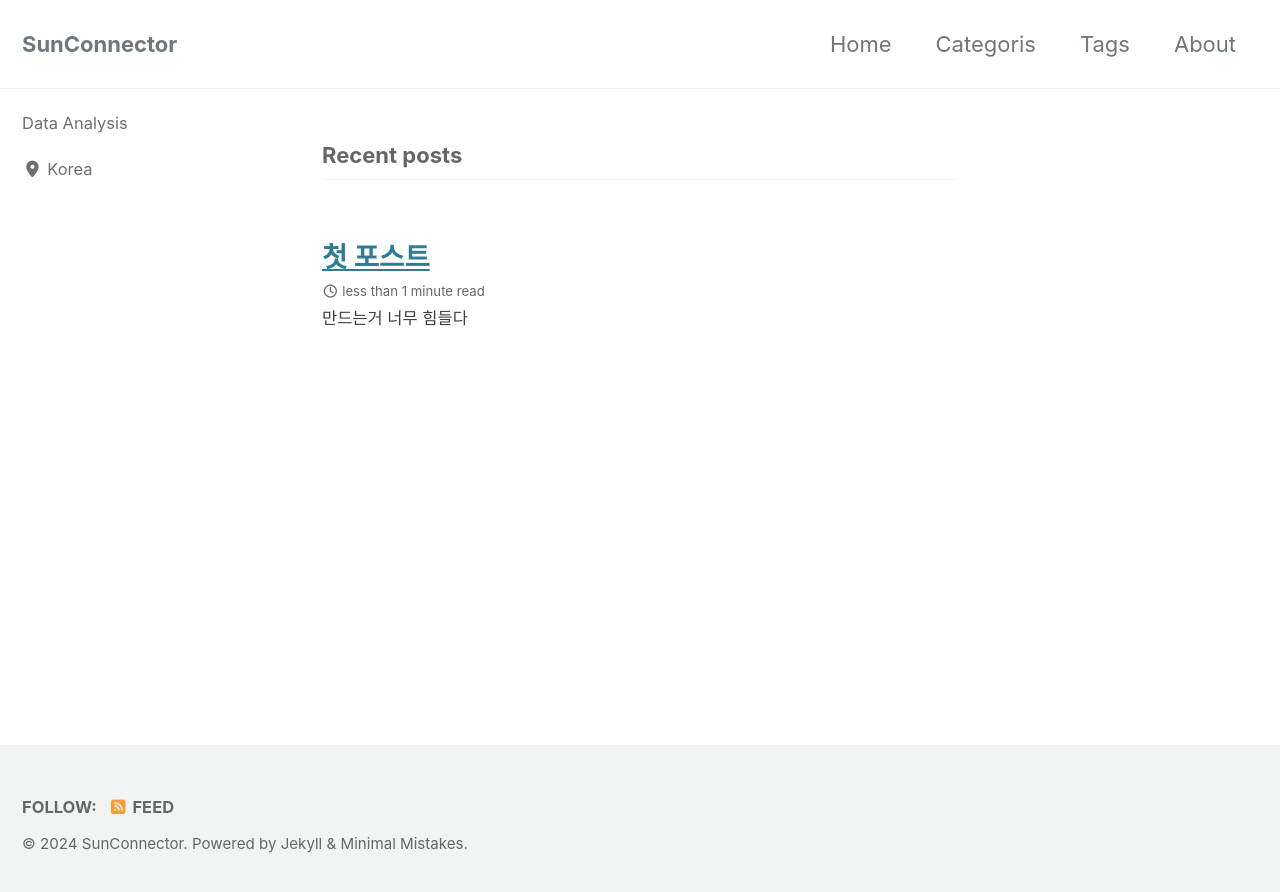
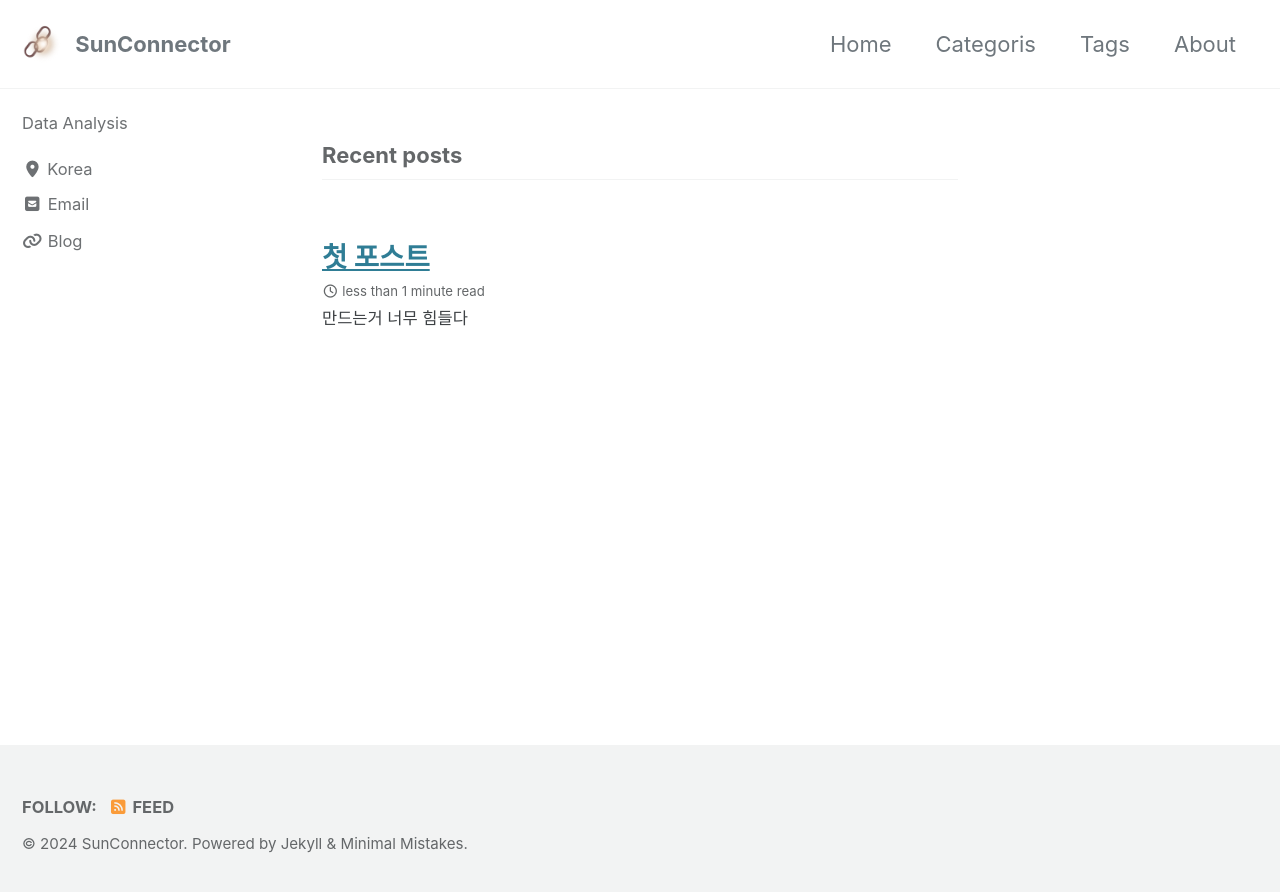
Before and after one commit to sunconnector/sunconnector.github.io, a Jekyll site: the page built from index.html, in a window 1280 px wide. Shown: the top 892 px of the page. Built offline with Jekyll 4.4.1, drawn with Linux system fonts in a browser that asks for light colours; cached includes are drawn as plain includes; the list of posts is cut into pages by our own code.

Commit message:
Update _config.yml

```diff
--- a/_config.yml
+++ b/_config.yml
@@ -26,7 +26,7 @@ url                      : # the base hostname & protocol for your site e.g. "ht
 baseurl                  : # the subpath of your site, e.g. "/blog"
 repository               : # GitHub username/repo-name e.g. "mmistakes/minimal-mistakes"
 teaser                   : # path of fallback teaser image, e.g. "/assets/images/500x300.png"
-logo                     : # path of logo image to display in the masthead, e.g. "/assets/images/88x88.png"
+logo                     : /assets/images/logo.png # path of logo image to display in the masthead, e.g. "/assets/images/88x88.png"
 masthead_title           : # overrides the website title displayed in the masthead, use " " for no title
 breadcrumbs              : # true, false (default)
 words_per_minute         : 200
@@ -121,10 +121,10 @@ author:
   links:
     - label: "Email"
       icon: "fas fa-fw fa-envelope-square"
-      # url: "mailto:your.name@email.com"
-    - label: "Website"
+      url: "mailto:crasandoxy@naver.com"
+    - label: "Blog"
       icon: "fas fa-fw fa-link"
-      # url: "https://your-website.com"
+      url: "https://sunconnector.tistory.com/"
     - label: "Twitter"
       icon: "fab fa-fw fa-twitter-square"
       # url: "https://twitter.com/"
```
